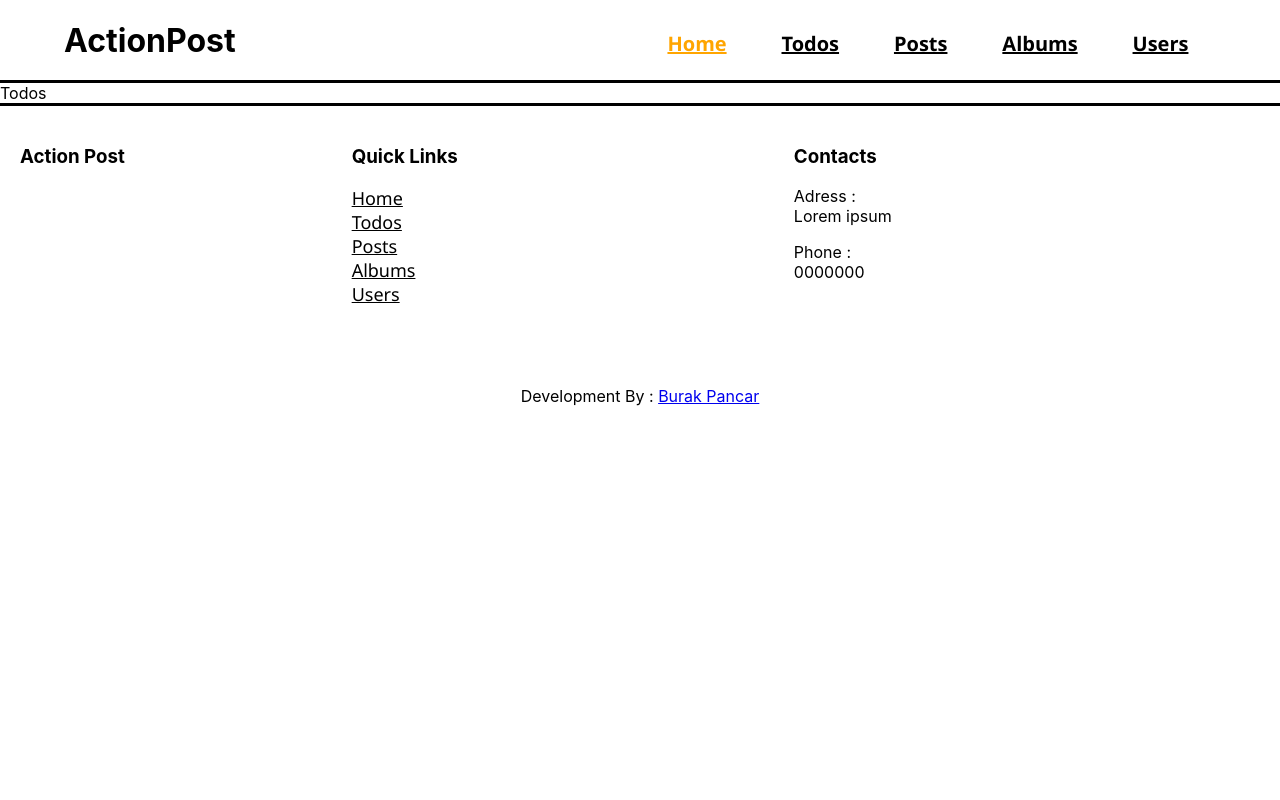
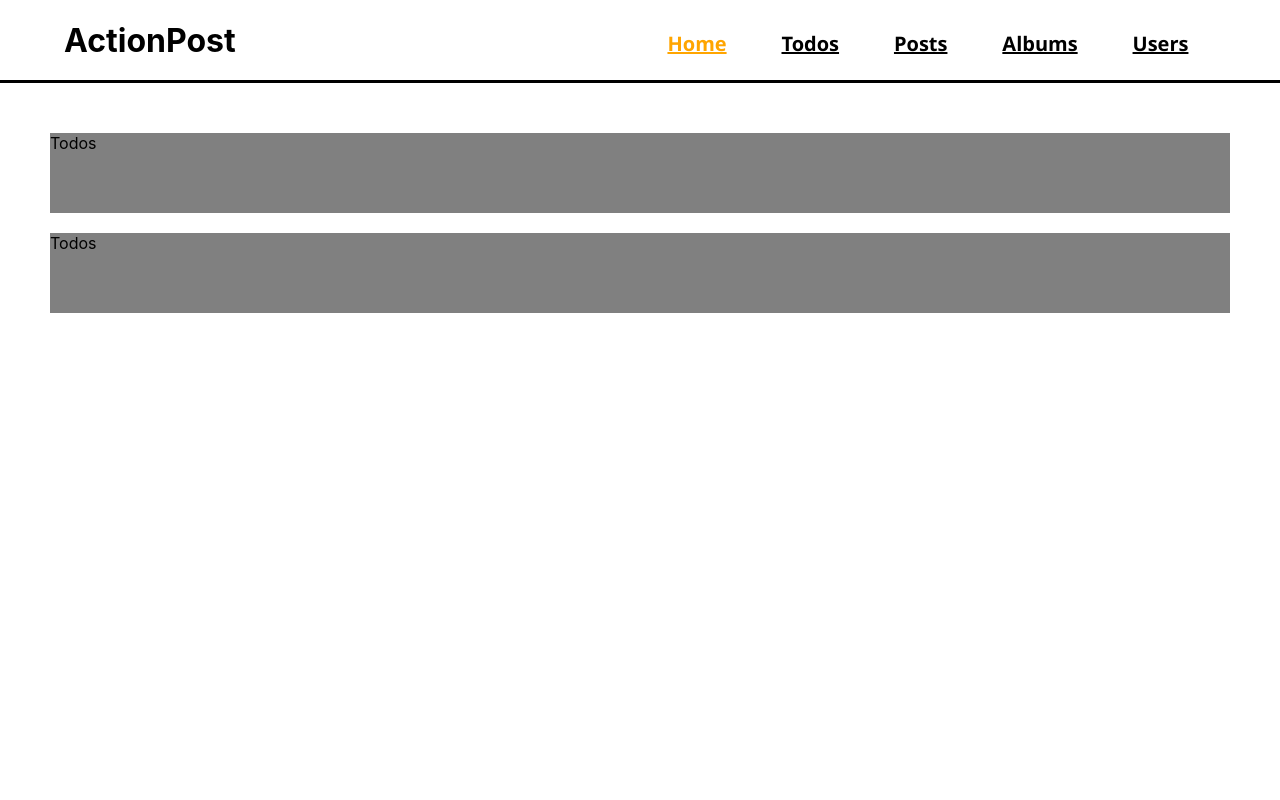
Before and after one commit to Burakpncr/React-MediaApp, a React (Create React App) app: page /todos in a window 1280 px wide. Shown: the top 800 px of the page. Built offline with nearby package versions, Linux system fonts and the light colour scheme.

Commit message:
Feat : Todos Application files created

```diff
--- a/src/Pages/Todos/Todos.css
+++ b/src/Pages/Todos/Todos.css
@@ -0,0 +1,18 @@
+.Todos-Container{
+  display: inline-block;
+  width: 100%;
+  height: 100vh;
+}
+.Todos-Wrapper {
+  display: block;
+  justify-content: center;
+  margin: 50px;
+  height: 80vh;
+}
+.Todos-Card {
+  display: block;
+  margin-top: 20px;
+  width: 100%;
+  height: 10vh;
+  background-color: gray;
+}
--- a/src/Pages/Todos/index.js
+++ b/src/Pages/Todos/index.js
@@ -1,9 +1,17 @@
 import React from 'react'
+import "./Todos.css"
 
 function Todos() {
   return (
-    <div>
-      Todos
+    <div className='Todos-Container'>
+      <div className='Todos-Wrapper'>
+        <div className='Todos-Card'>
+         Todos
+        </div>
+        <div className='Todos-Card'>
+         Todos
+        </div>
+      </div>
     </div>
   )
 }
```
